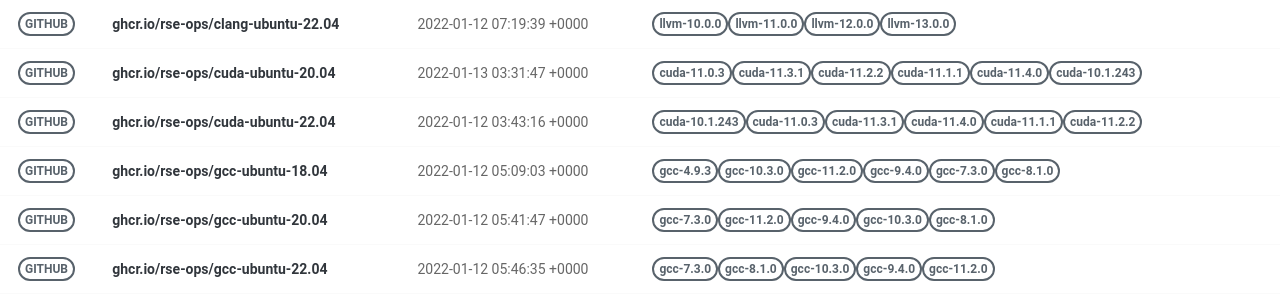
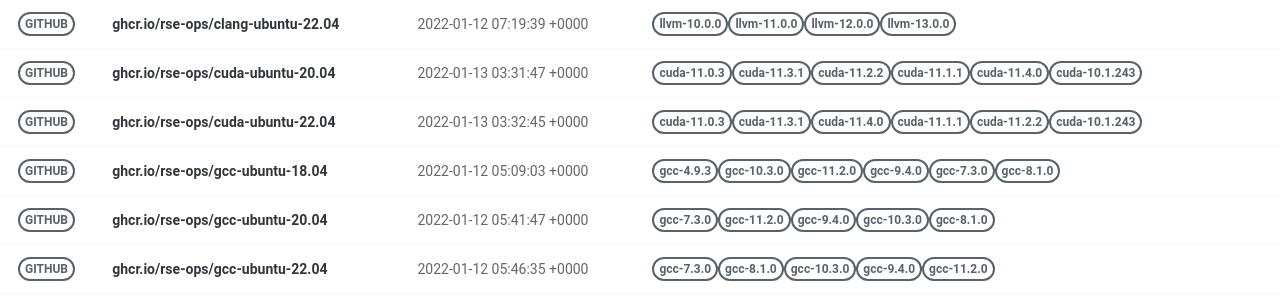
Before and after one commit to rse-ops/docker-images, a Jekyll site: the page built from pages/index.md, in a window 1280 px wide. Shown: the part 228-528 px from the top of the page. Built offline with Jekyll 4.4.1, drawn with Linux system fonts in a browser that asks for light colours; nearby versions of some CDN libraries.

Commit message:
Automated push to update library 2022-01-13

```diff
--- a/_library/ghcr.io-rse-ops-cuda-ubuntu-22.04.md
+++ b/_library/ghcr.io-rse-ops-cuda-ubuntu-22.04.md
@@ -1,14 +1,11 @@
 ---
 layout: container
 name: ghcr.io/rse-ops/cuda-ubuntu-22.04
-updated_at: 2022-01-12 03:43:16.641484
+updated_at: 2022-01-13 03:32:45.537528
 
 
 container_url: https://github.com/orgs/rse-ops/packages/container/package/cuda-ubuntu-22.04
 versions:
- - tag: cuda-10.1.243
-   dockerfile: https://github.com/rse-ops/docker-images/blob/main/ubuntu/cuda/Dockerfile
-   manifest: https://crane.ggcr.dev/manifest/ghcr.io/rse-ops/cuda-ubuntu-22.04:cuda-10.1.243
  - tag: cuda-11.0.3
    dockerfile: https://github.com/rse-ops/docker-images/blob/main/ubuntu/cuda/Dockerfile
    manifest: https://crane.ggcr.dev/manifest/ghcr.io/rse-ops/cuda-ubuntu-22.04:cuda-11.0.3
```
Also changed, not shown: other parts of _library/ghcr.io-rse-ops-cuda-ubuntu-22.04.md (+3 -0 lines).
